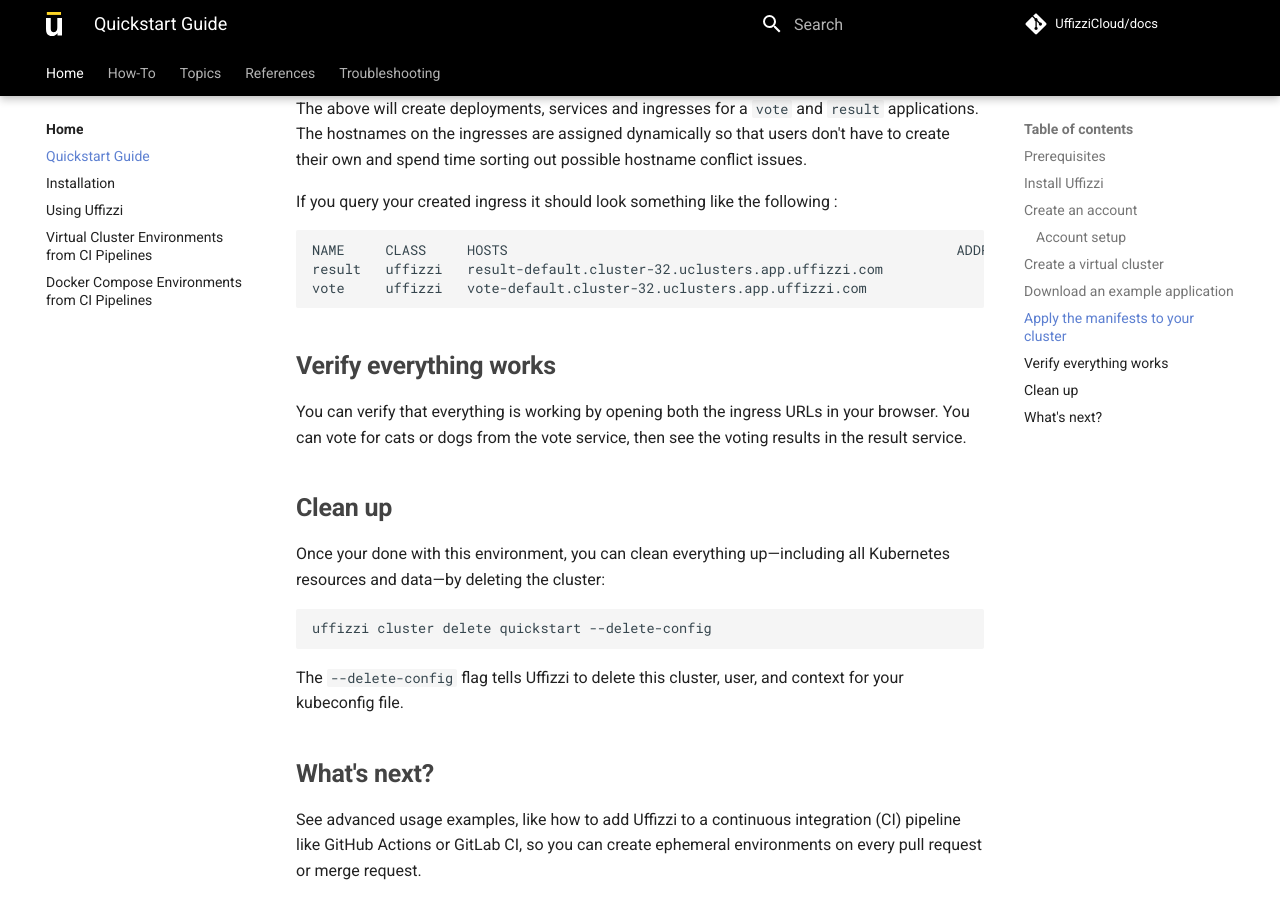
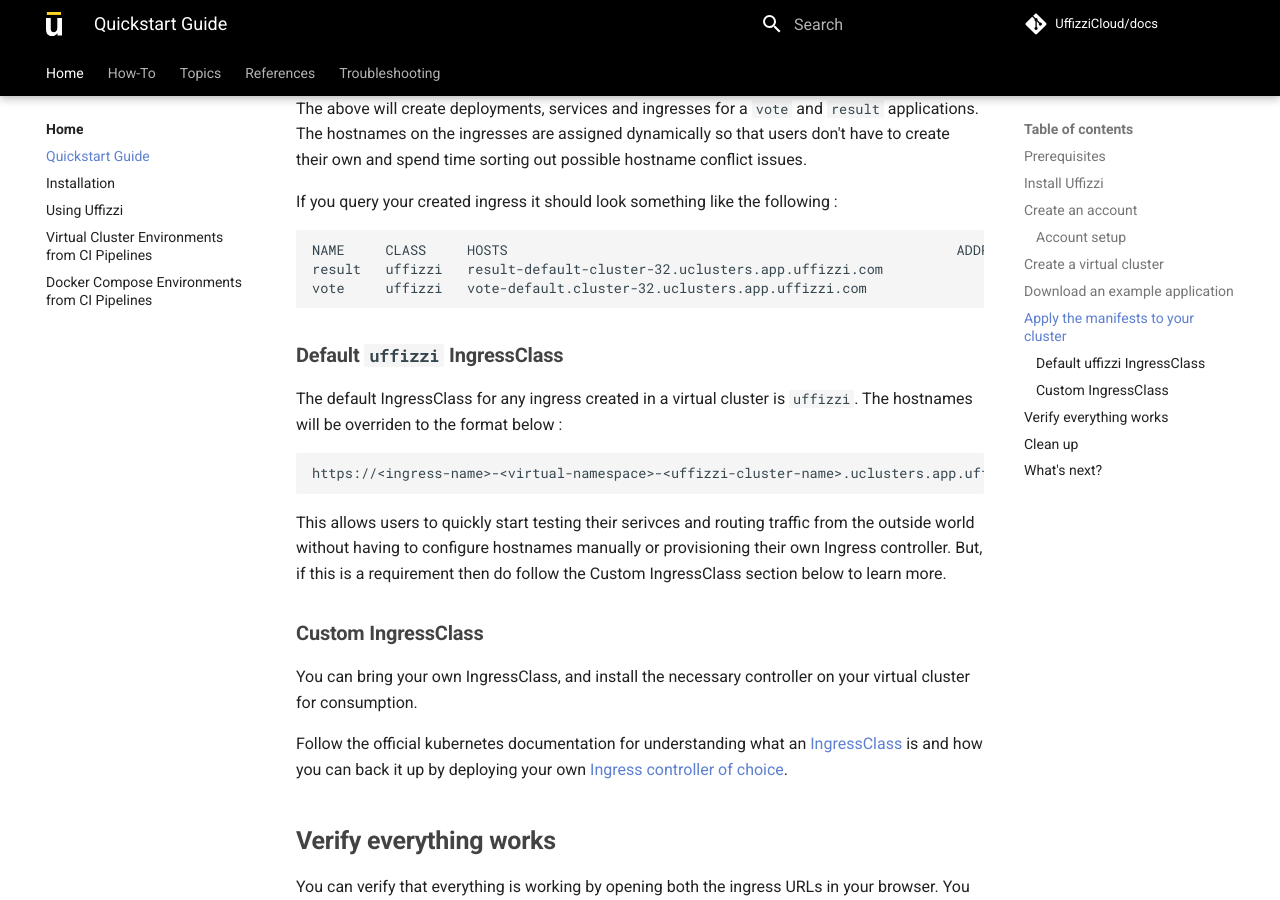
Before and after one commit to UffizziCloud/docs, an MkDocs documentation site: the page built from docs/quickstart.md, in a window 1280 px wide and 900 px high, scrolled down 2435 px. Built offline with MkDocs 1.6.1 and Material for MkDocs 9.7.7, drawn with Linux system fonts in a browser that asks for light colours; comment, search, counter and statistics services are not loaded.

Commit message:
ingress class support

````diff
--- a/docs/quickstart.md
+++ b/docs/quickstart.md
@@ -83,9 +83,25 @@
 If you query your created ingress it should look something like the following :
 ```
 NAME     CLASS     HOSTS                                                       ADDRESS   PORTS     AGE
-result   uffizzi   result-default.cluster-32.uclusters.app.uffizzi.com             80, 443   14m
+result   uffizzi   result-default-cluster-32.uclusters.app.uffizzi.com             80, 443   14m
 vote     uffizzi   vote-default.cluster-32.uclusters.app.uffizzi.com               80, 443   14m
 ```
+
+### Default `uffizzi` IngressClass
+
+The default IngressClass for any ingress created in a virtual cluster is `uffizzi`. The hostnames will be overriden to the format below :
+
+```
+https://<ingress-name>-<virtual-namespace>-<uffizzi-cluster-name>.uclusters.app.uffizzi.com
+```
+
+This allows users to quickly start testing their serivces and routing traffic from the outside world without having to configure hostnames manually or provisioning their own Ingress controller. But, if this is a requirement then do follow the Custom IngressClass section below to learn more.
+
+### Custom IngressClass
+
+You can bring your own IngressClass, and install the necessary controller on your virtual cluster for consumption.
+
+Follow the official kubernetes documentation for understanding what an [IngressClass](https://kubernetes.io/docs/concepts/services-networking/ingress/#ingress-class) is and how you can back it up by deploying your own [Ingress controller of choice](https://kubernetes.io/docs/concepts/services-networking/ingress-controllers/).
 
 ## Verify everything works
 
````
